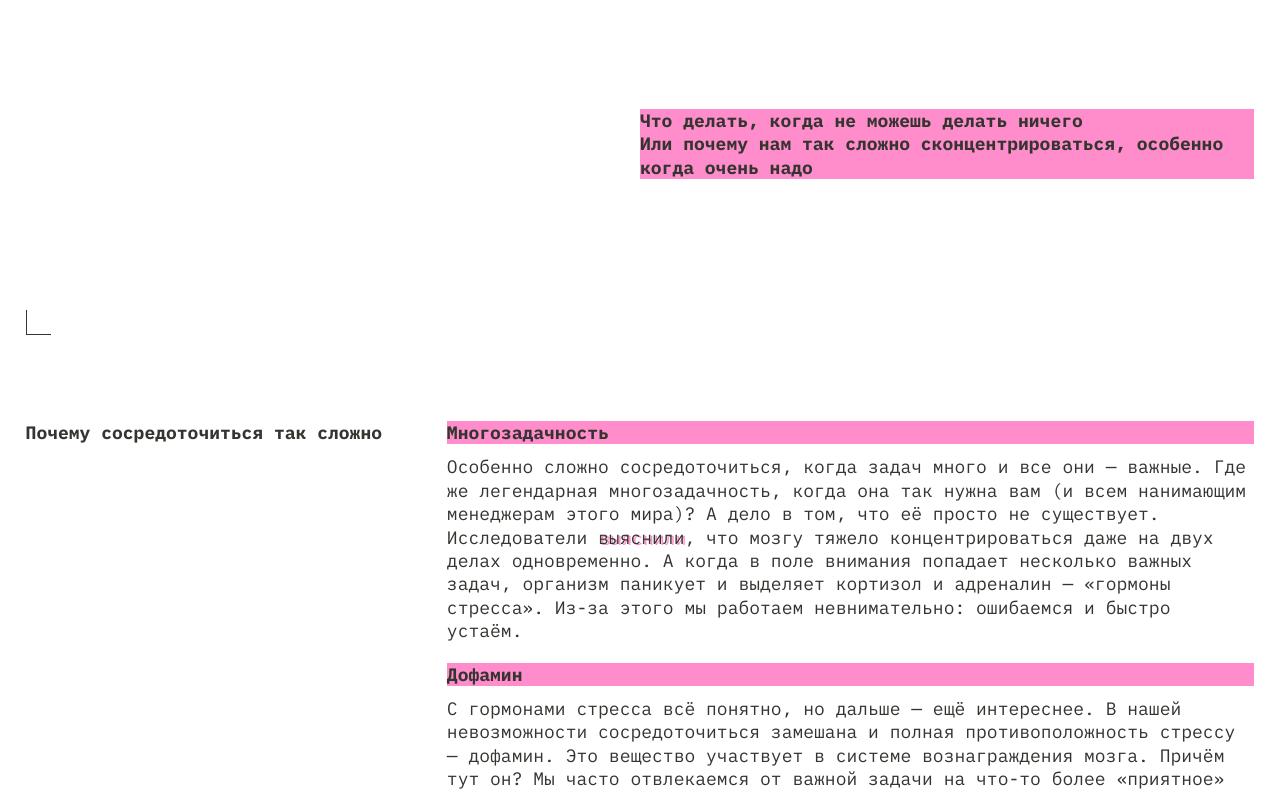
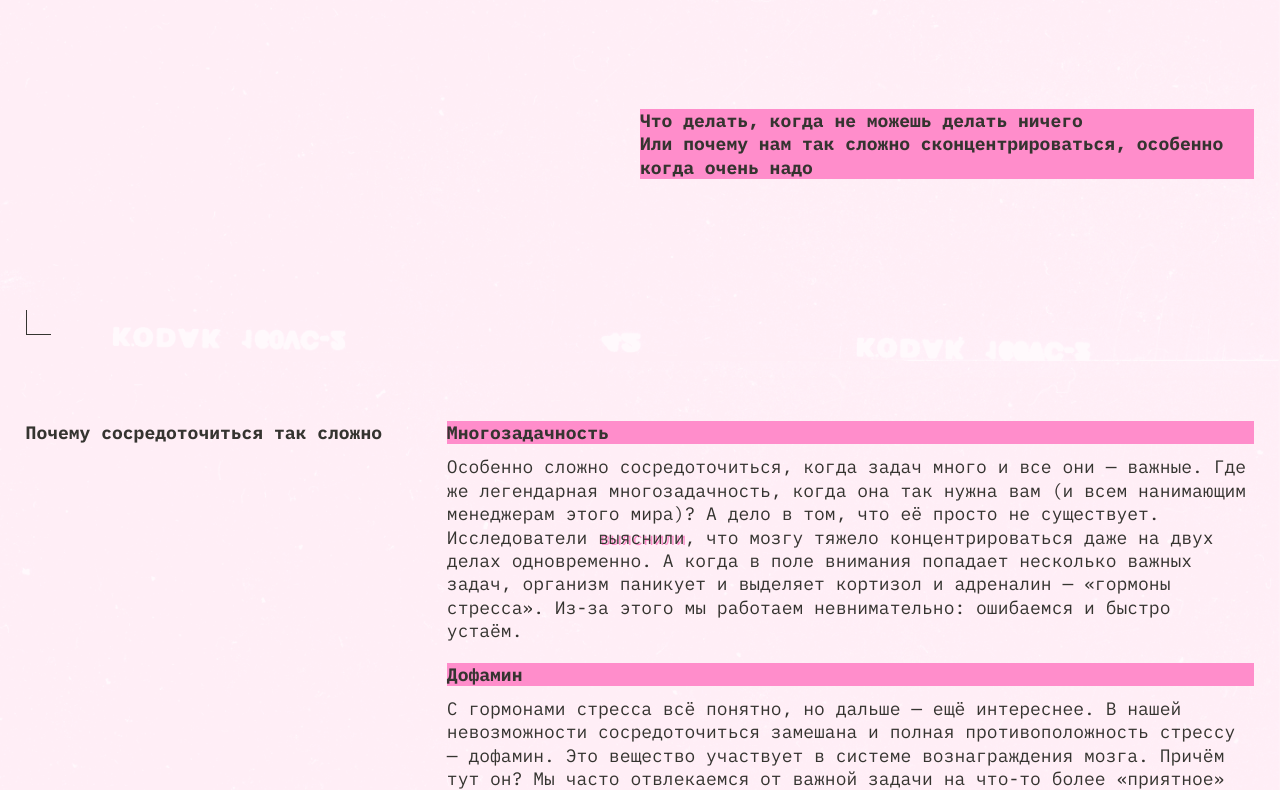
Before and after one commit to Markovkin-Ilya/slozhno-sosredotochitsya, a plain HTML site: page index.html in a window 1280 px wide. Shown: the part 439-1229 px from the top of the page. Drawn offline with Linux system fonts and the light colour scheme; the site is published under a folder, as on GitHub Pages, so addresses that start at the root find nothing.

Commit message:
Исправил ссылки на изображения

```diff
--- a/styles/dark.css
+++ b/styles/dark.css
@@ -1,5 +1,5 @@
 .page.theme_dark {
-  --page-background-image: url(/images/cover-image-dark.png);
+  --page-background-image: url(../images/cover-image-dark.png);
 
   --header-decoration-color: #ff0070;
   --header-menu-color:#ff0070;
--- a/styles/light.css
+++ b/styles/light.css
@@ -1,5 +1,5 @@
 .page.theme_light {
-  --page-background-image: url(/images/cover-image-light.png);
+  --page-background-image: url(../images/cover-image-light.png);
 
   --header-decoration-color: #353430;
   --header-menu-color:#353430;
@@ -20,7 +20,7 @@
 @media (prefers-color-scheme: light) {
 
   :root {
-    --page-background-image: url(/images/cover-image-light.png);
+    --page-background-image: url(../images/cover-image-light.png);
 
     --header-decoration-color: #353430;
     --header-menu-color:#353430;
--- a/styles/variables.css
+++ b/styles/variables.css
@@ -4,7 +4,7 @@
 */
 :root {
   --padding: 2.5vw;
-  --page-background-image: url(/images/cover-image-dark.png);
+  --page-background-image: url(../images/cover-image-dark.png);
 
   --header-decoration-color: #ff0070;
   --header-decoration-font-family: 'IBM Plex mono', Arial, sans-serif;
```
